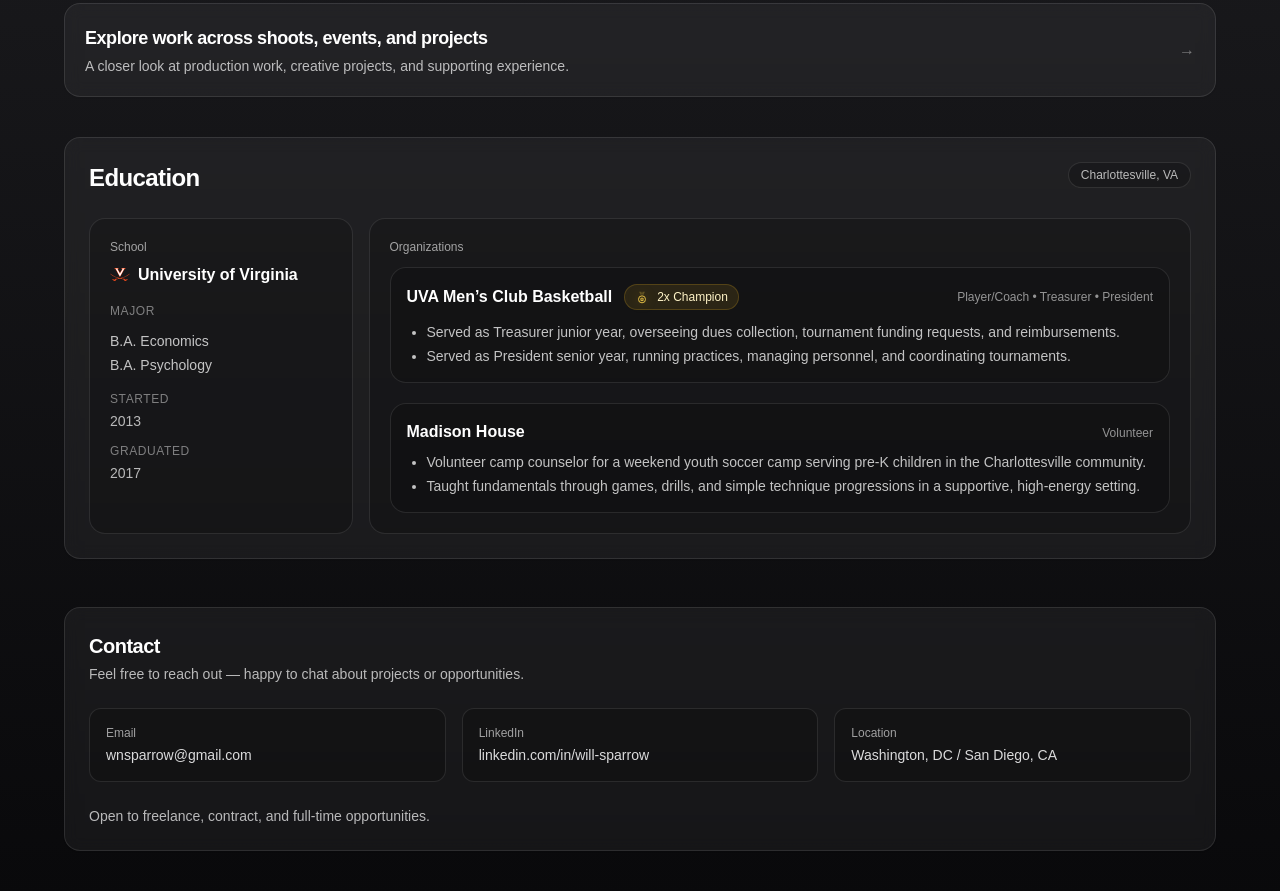
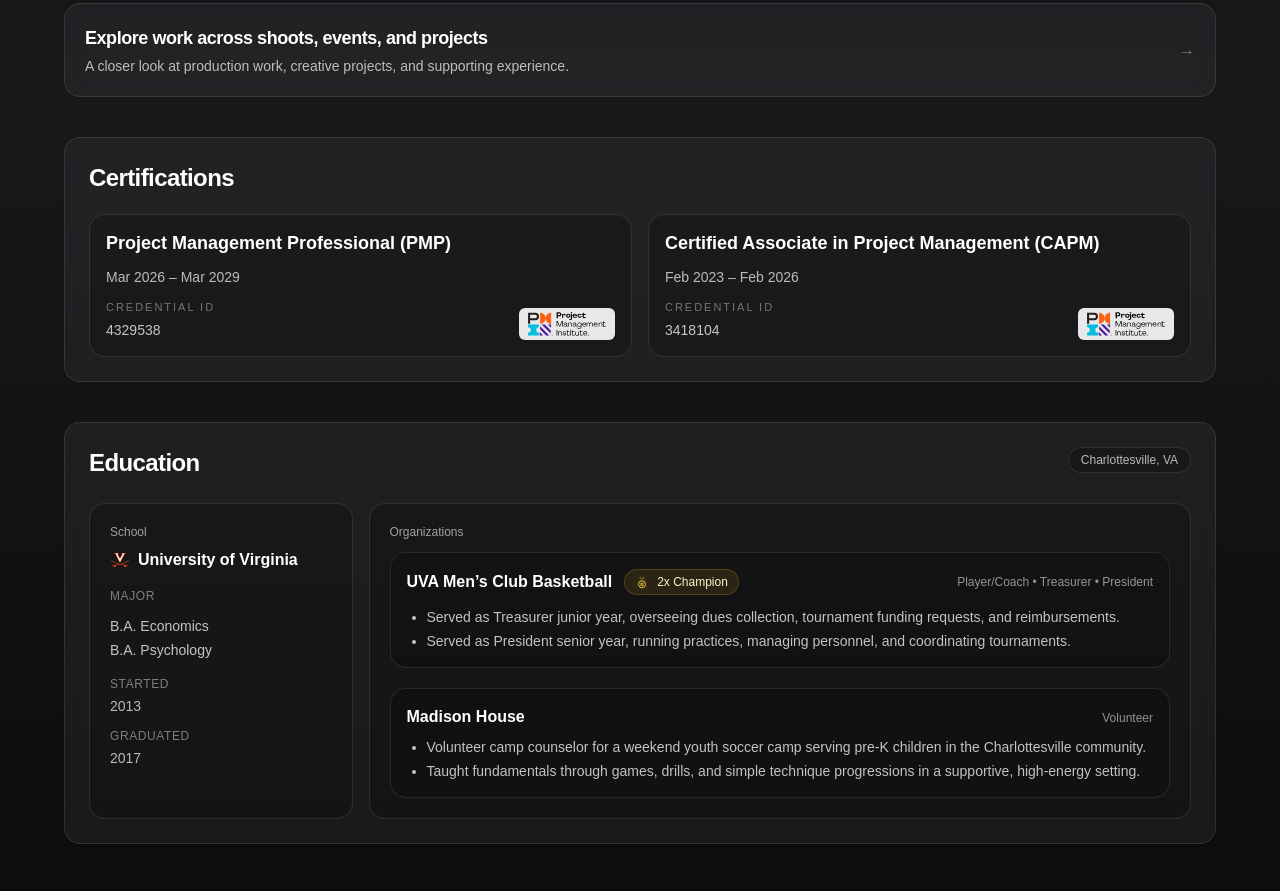
Before and after one commit to wnsparrow/wills-portfolio, a Next.js app: page / in a window 1280 px wide. Shown: the part 980-1871 px from the top of the page. Built offline with nearby package versions, Linux system fonts and the light colour scheme.

Commit message:
added certs section

```diff
--- a/src/app/analytics/page.tsx
+++ b/src/app/analytics/page.tsx
@@ -104,6 +104,89 @@ export default function AnalyticsHome() {
               </span>
             </div>
           </Link>
+        </section>
+
+          {/* Certifications */}
+          <section className="mt-10 w-full">
+          <div className="rounded-2xl border border-white/10 bg-white/5 p-6 shadow-sm backdrop-blur">
+            <h2 className="text-xl font-semibold tracking-tight text-white sm:text-2xl">
+              Certifications
+            </h2>
+
+            <div className="mt-5 grid grid-cols-1 gap-4 sm:grid-cols-2">
+
+              {/* PMP */}
+              <div className="relative rounded-2xl border border-white/10 bg-black/20 p-4">
+                <p className="pr-6 text-lg font-semibold leading-snug text-white">
+                  Project Management Professional (PMP)
+                </p>
+
+                <p className="mt-3 text-sm text-white/70">
+                  Mar 2026 – Mar 2029
+                </p>
+
+                <div className="mt-3">
+                  <p className="text-[11px] uppercase tracking-[0.18em] text-white/40">
+                    Credential ID
+                  </p>
+                  <p className="mt-1 text-sm text-white/75">
+                    4329538
+                  </p>
+                </div>
+
+                {/* Logo */}
+                <div className="pointer-events-none absolute bottom-4 right-4">
+                  <div className="rounded-md bg-white/90 px-2 py-1 backdrop-blur-sm">
+                    <div className="relative h-6 w-20">
+                      <Image
+                        src="/logos/pmi.svg"
+                        alt="PMI logo"
+                        fill
+                        sizes="80px"
+                        className="object-contain"
+                      />
+                    </div>
+                  </div>
+                </div>
+              </div>
+
+              {/* CAPM */}
+              <div className="relative rounded-2xl border border-white/10 bg-black/20 p-4">
+                <p className="pr-6 text-lg font-semibold leading-snug text-white">
+                  Certified Associate in Project Management (CAPM)
+                </p>
+
+                <p className="mt-3 text-sm text-white/70">
+                  Feb 2023 – Feb 2026
+                </p>
+
+                <div className="mt-3">
+                  <p className="text-[11px] uppercase tracking-[0.18em] text-white/40">
+                    Credential ID
+                  </p>
+                  <p className="mt-1 text-sm text-white/75">
+                    3418104
+                  </p>
+                </div>
+
+                {/* Logo */}
+                <div className="pointer-events-none absolute bottom-4 right-4">
+                  <div className="rounded-md bg-white/90 px-2 py-1 backdrop-blur-sm">
+                    <div className="relative h-6 w-20">
+                      <Image
+                        src="/logos/pmi.svg"
+                        alt="PMI logo"
+                        fill
+                        sizes="80px"
+                        className="object-contain"
+                      />
+                    </div>
+                  </div>
+                </div>
+              </div>
+
+            </div>
+          </div>
         </section>
 
 
--- a/src/app/page.tsx
+++ b/src/app/page.tsx
@@ -101,6 +101,89 @@ export default function Home() {
               </span>
             </div>
           </Link>
+        </section>
+
+        {/* Certifications */}
+        <section className="mt-10 w-full">
+          <div className="rounded-2xl border border-white/10 bg-white/5 p-6 shadow-sm backdrop-blur">
+            <h2 className="text-xl font-semibold tracking-tight text-white sm:text-2xl">
+              Certifications
+            </h2>
+
+            <div className="mt-5 grid grid-cols-1 gap-4 sm:grid-cols-2">
+
+              {/* PMP */}
+              <div className="relative rounded-2xl border border-white/10 bg-black/20 p-4">
+                <p className="pr-6 text-lg font-semibold leading-snug text-white">
+                  Project Management Professional (PMP)
+                </p>
+
+                <p className="mt-3 text-sm text-white/70">
+                  Mar 2026 – Mar 2029
+                </p>
+
+                <div className="mt-3">
+                  <p className="text-[11px] uppercase tracking-[0.18em] text-white/40">
+                    Credential ID
+                  </p>
+                  <p className="mt-1 text-sm text-white/75">
+                    4329538
+                  </p>
+                </div>
+
+                {/* Logo */}
+                <div className="pointer-events-none absolute bottom-4 right-4">
+                  <div className="rounded-md bg-white/90 px-2 py-1 backdrop-blur-sm">
+                    <div className="relative h-6 w-20">
+                      <Image
+                        src="/logos/pmi.svg"
+                        alt="PMI logo"
+                        fill
+                        sizes="80px"
+                        className="object-contain"
+                      />
+                    </div>
+                  </div>
+                </div>
+              </div>
+
+              {/* CAPM */}
+              <div className="relative rounded-2xl border border-white/10 bg-black/20 p-4">
+                <p className="pr-6 text-lg font-semibold leading-snug text-white">
+                  Certified Associate in Project Management (CAPM)
+                </p>
+
+                <p className="mt-3 text-sm text-white/70">
+                  Feb 2023 – Feb 2026
+                </p>
+
+                <div className="mt-3">
+                  <p className="text-[11px] uppercase tracking-[0.18em] text-white/40">
+                    Credential ID
+                  </p>
+                  <p className="mt-1 text-sm text-white/75">
+                    3418104
+                  </p>
+                </div>
+
+                {/* Logo */}
+                <div className="pointer-events-none absolute bottom-4 right-4">
+                  <div className="rounded-md bg-white/90 px-2 py-1 backdrop-blur-sm">
+                    <div className="relative h-6 w-20">
+                      <Image
+                        src="/logos/pmi.svg"
+                        alt="PMI logo"
+                        fill
+                        sizes="80px"
+                        className="object-contain"
+                      />
+                    </div>
+                  </div>
+                </div>
+              </div>
+
+            </div>
+          </div>
         </section>
 
         {/* Education */}
```
Also changed, not shown: public/logos/pmi.svg (added).
